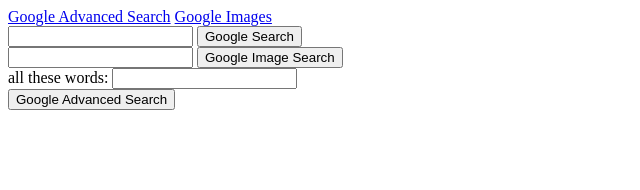
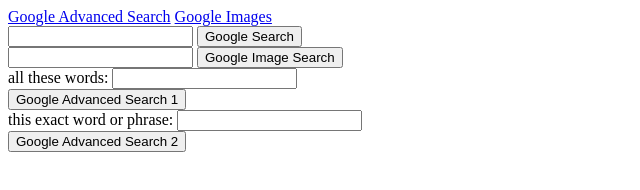
Before and after one commit to lucidsatan/lucidsatan.github.io, a plain HTML site: page index.html in a window 1280 px wide. Shown: the whole page, without its empty margins (0-640 px from the left). Drawn offline with Linux system fonts and the light colour scheme.

Commit message:
Update index.html

```diff
--- a/index.html
+++ b/index.html
@@ -24,14 +24,18 @@
 	    <input type="hidden" name="tbm" value="isch">
 	    <input type="submit" value="Google Image Search">
         </form>
-	<form action="https://google.com/search">
 
 
+	<form action="https://google.com/search">
+            <label for="allwords">all these words:</label>
+            <input type="text" id="allwords" name="as_q"><br>
+	    <input type="submit" value="Google Advanced Search 1">
+        </form>
 
-	    <label for="allwords">all these words:</label>
-            <input type="text" id="allwords" name="as_q"><br>
-
-	    <input type="submit" value="Google Advanced Search">
+	<form action="https://google.com/search">
+	    <label for="exact">this exact word or phrase:</label>
+            <input type="text" id="exact" name="as_epq"><br>
+	    <input type="submit" value="Google Advanced Search 2">
         </form>
 
     </body>
```
